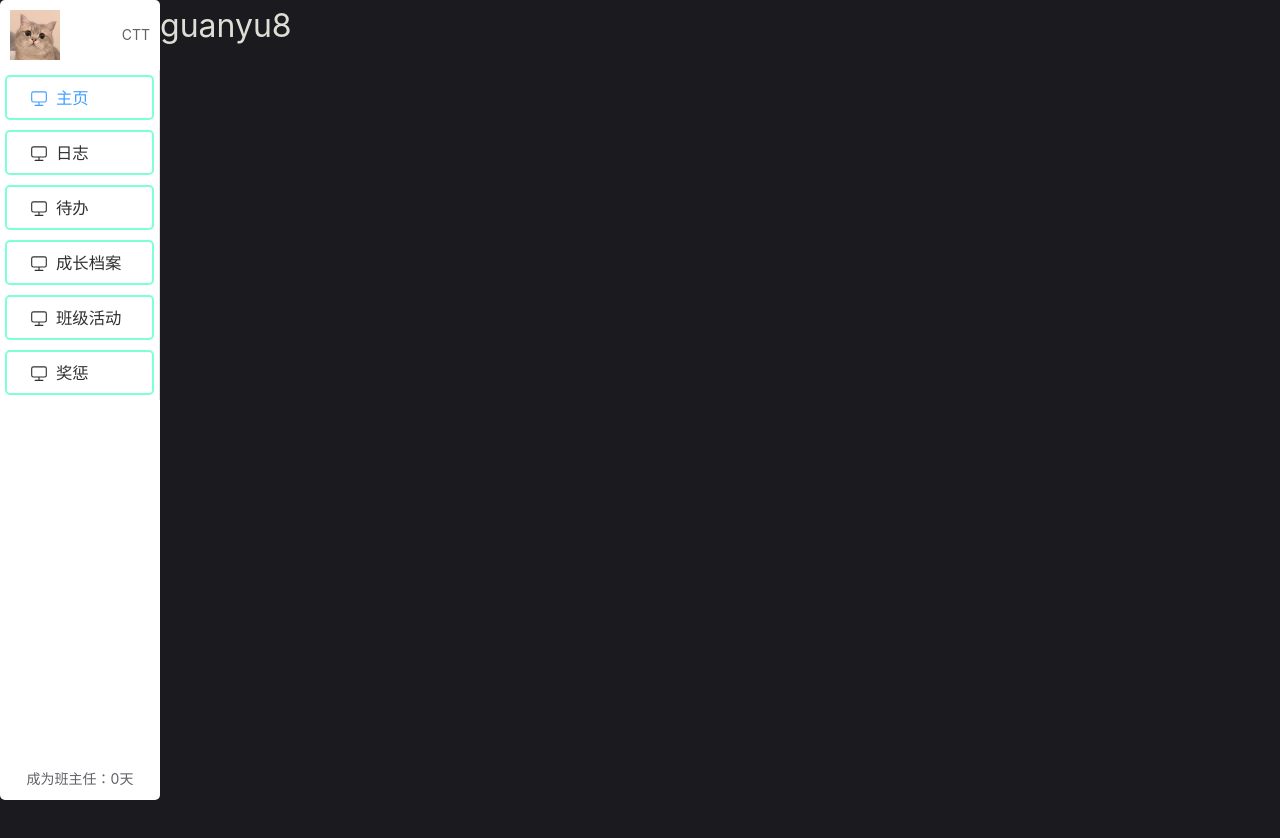
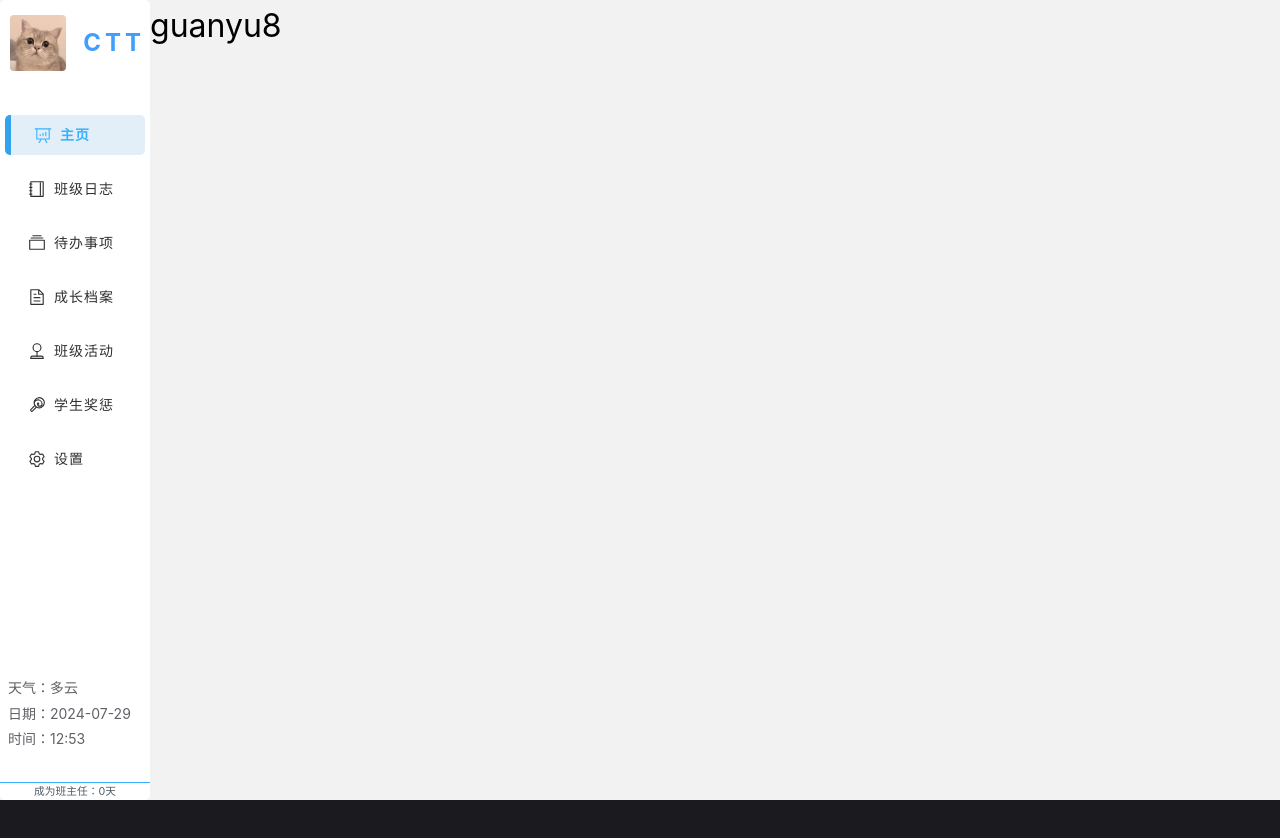
Before and after one commit to pureskys/classroom-teacher-toolbox, a Vue app: page /#/about in a window 1280 px wide. Shown: the top 838 px of the page. Built offline with nearby package versions, Linux system fonts and the light colour scheme.

Commit message:
美化了导航的UI

```diff
--- a/src/renderer/src/App.vue
+++ b/src/renderer/src/App.vue
@@ -5,12 +5,10 @@
     <div class="aside">
       <!--      标题展示块-->
       <div class="aside-header">
-        <el-image
-          src="./src/assets/cut.jpg"
-          fit="cover"
-          style="height: 50px; width: 50px"
-        ></el-image>
-        <el-text>CTT</el-text>
+        <el-avatar src="./src/assets/cut.jpg" fit="cover" shape="square" size="large"></el-avatar>
+        <el-text type="primary" style="font-size: 1.5em; font-weight: bold; letter-spacing: 4px"
+          >CTT
+        </el-text>
       </div>
       <!--      菜单-->
       <el-menu
@@ -19,7 +17,7 @@
         :default-active="activeIndex"
         router
         mode="vertical"
-        style="width: 100%"
+        style="width: 100%; border-right: 0"
         @select="handleSelect"
       >
         <!--        菜单按钮-->
@@ -27,10 +25,22 @@
           <el-icon>
             <Component :is="item.icon"></Component>
           </el-icon>
-          <h3>{{ item.name }}</h3>
+          <h4 style="letter-spacing: 1px">{{ item.name }}</h4>
         </el-menu-item>
       </el-menu>
-      <el-text class="aside-bottom">成为班主任：{{ class_teacher_day }}天</el-text>
+      <!--      aside的底部布局-->
+      <div class="aside-bottom">
+        <el-text>天气：多云</el-text>
+        <br />
+        <el-text>日期：2024-07-29</el-text>
+        <br />
+        <el-text>时间：12:53</el-text>
+        <br />
+        <div style="background-color: #38b2ff; width: 100%; height: 1px; margin-top: 30px"></div>
+        <div style="text-align: center; color: #515c67">
+          <h6>成为班主任：{{ class_teacher_day }}天</h6>
+        </div>
+      </div>
     </div>
     <!--    右边容器-->
     <div class="main">
@@ -46,32 +56,37 @@ let menu_list = [
   {
     index: '/',
     name: '主页',
-    icon: 'Monitor'
+    icon: 'DataAnalysis'
   },
   {
     index: '/about',
-    name: '日志',
-    icon: 'Monitor'
+    name: '班级日志',
+    icon: 'Notebook'
   },
   {
     index: '3',
-    name: '待办',
-    icon: 'Monitor'
+    name: '待办事项',
+    icon: 'Files'
   },
   {
     index: '4',
     name: '成长档案',
-    icon: 'Monitor'
+    icon: 'Document'
   },
   {
     index: '5',
     name: '班级活动',
-    icon: 'Monitor'
+    icon: 'Coordinate'
   },
   {
     index: '6',
-    name: '奖惩',
-    icon: 'Monitor'
+    name: '学生奖惩',
+    icon: 'Lollipop'
+  },
+  {
+    index: '7',
+    name: '设置',
+    icon: 'Setting'
   }
 ]
 // 设置默认路由页面
@@ -84,15 +99,40 @@ const handleSelect = (key, keyPath) => {
 </script>
 
 <style lang="scss" scoped>
+/*菜单焦点样式*/
+.el-menu-item:hover {
+  background-color: #e4f0fd !important;
+  color: #38b2ff !important;
+}
+
+/*菜单选中样式开始*/
+.el-menu-item.is-active {
+  border-left: #33a2ef solid 6px !important;
+  background-color: #e2eff9 !important;
+  color: #38b2ff !important;
+  font-weight: bolder;
+}
+
+.aside-button.is-active h4 {
+  font-weight: bolder;
+}
+
+/*菜单选中样式结束*/
+
 /*最外边容器的样式*/
 .container {
   width: 100vw;
   height: 100vh;
+  background-color: #f2f2f2;
   display: flex;
+  color: black;
   /*左边容器的样式*/
   .aside {
-    flex: 2;
+    flex: 1.9;
+    min-width: 140px;
+    max-width: 150px;
     position: relative;
+    padding: 5px;
     display: flex;
     flex-direction: column;
     align-items: center;
@@ -103,26 +143,35 @@ const handleSelect = (key, keyPath) => {
       width: 100%;
       display: flex;
       flex-direction: row;
-      padding: 10px;
+      padding-left: 5px;
+      padding-bottom: 30px;
+      padding-top: 10px;
       justify-content: space-between;
     }
 
     /*aside的底部样式*/
     .aside-bottom {
       position: absolute;
-      margin-bottom: 10px;
+      text-align: start;
+      width: 100%;
       bottom: 0;
+
+      .el-text {
+        margin-left: 8px;
+      }
     }
 
     /*菜单按按钮样式*/
     .aside-button {
-      margin: 5px;
+      box-sizing: border-box;
+      margin-top: 1em;
       border-radius: 5px;
-      border: 2px solid aquamarine;
+      background-color: #ffffff;
+      /*border: 2px solid aquamarine;*/
       display: flex;
       flex-direction: row;
       justify-content: start;
-      height: 45px;
+      height: 40px;
     }
   }
 
--- a/src/renderer/src/components/about.vue
+++ b/src/renderer/src/components/about.vue
@@ -1,13 +1,9 @@
 <template>
   <div>
-<h1>guanyu8</h1>
+    <h1>guanyu8</h1>
   </div>
 </template>
 
-<script setup>
+<script setup></script>
 
-</script>
-
-<style lang="scss" scoped>
-
-</style>
+<style lang="scss" scoped></style>
```
